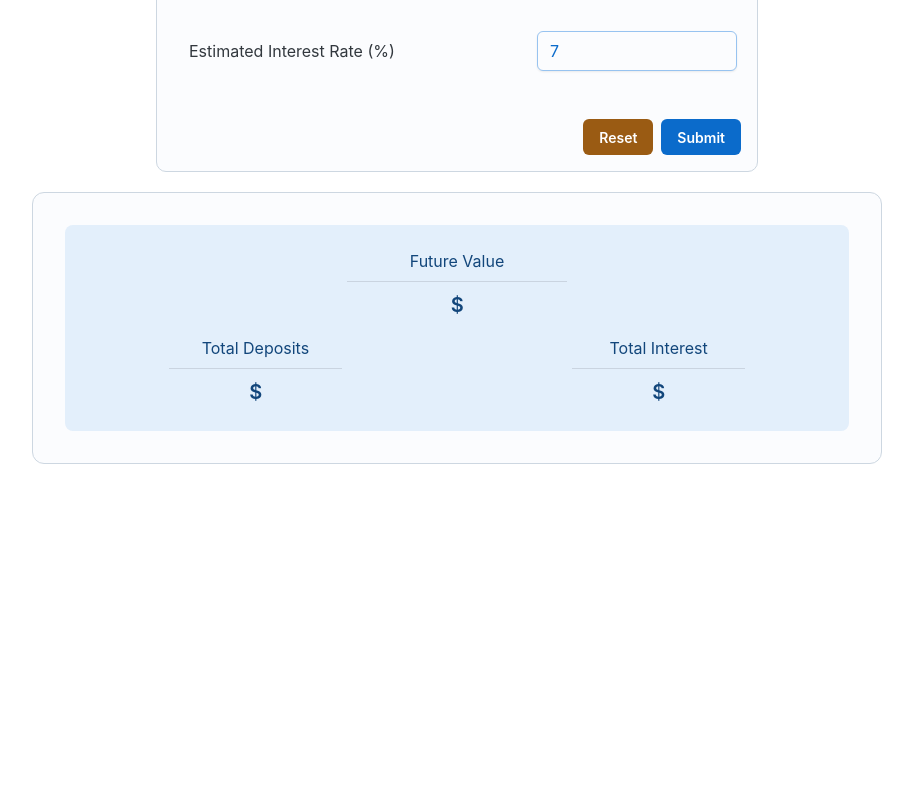
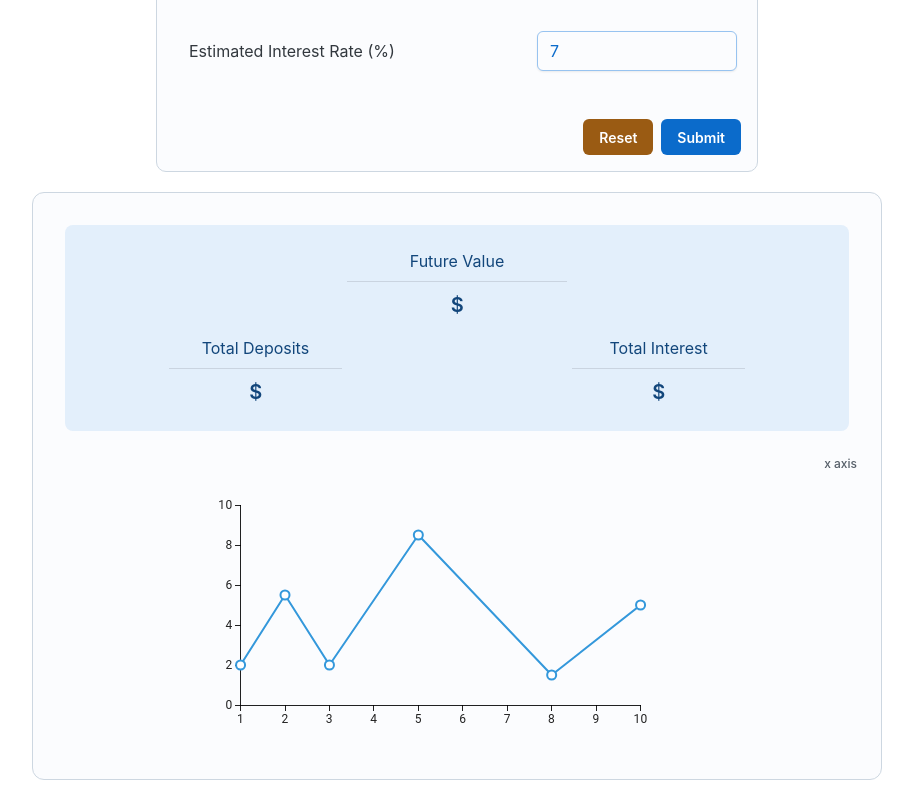
Before and after one commit to Eytan3000/compound-interest-client, a React (Create React App) app: page / in a window 1280 px wide. Shown: the part 588-1388 px from the top of the page, without its empty margins (183-1096 px from the left). Before the commit the page ends 1072 px from the top, so only its background shows below. Built offline with nearby package versions, Linux system fonts and the light colour scheme.

Commit message:
chart working

```diff
--- a/package.json
+++ b/package.json
@@ -9,6 +9,7 @@
     "@mui/joy": "^5.0.0-beta.1",
     "@mui/material": "^5.14.4",
     "@mui/styles": "^5.14.4",
+    "@mui/x-charts": "^6.0.0-alpha.7",
     "@mui/x-data-grid": "^6.11.1",
     "@testing-library/jest-dom": "^5.17.0",
     "@testing-library/react": "^13.4.0",
@@ -17,9 +18,12 @@
     "@types/node": "^16.18.40",
     "@types/react": "^18.2.20",
     "@types/react-dom": "^18.2.7",
+    "chart.js": "^4.3.3",
     "react": "^18.2.0",
+    "react-chartjs-2": "^5.2.0",
     "react-dom": "^18.2.0",
     "react-scripts": "5.0.1",
+    "react-vis": "^1.12.1",
     "typescript": "^4.9.5",
     "web-vitals": "^2.1.4"
   },
--- a/src/App.tsx
+++ b/src/App.tsx
@@ -6,6 +6,7 @@ import CompoundForm from './components/form/CompoundForm';
 import { makeStyles } from '@mui/styles';
 import { formatSums } from './utils/helpers';
 import SumsCard from './components/ui/SumsCard';
+import { createTheme } from '@mui/material';
 //-------------------------------------------------
 interface ParentProps {
   sendDataToParent: (data: {
@@ -26,6 +27,7 @@ const useStyles = makeStyles({
     margin: '20px auto', // Center the Sheet horizontally
   },
 });
+
 //-------------------------------------------------
 
 function App() {
--- a/src/components/ui/Chart.tsx
+++ b/src/components/ui/Chart.tsx
@@ -1,16 +1,29 @@
-import React from 'react'
+import * as React from 'react';
 import { LineChart } from '@mui/x-charts/LineChart';
-export default function Chart() {
+
+interface props {
+  dataX?: number[];
+  dataY?: number[];
+}
+
+export default function BasicLineChart({
+  dataX = [1, 2, 3, 5, 8, 10],
+  dataY = [2, 5.5, 2, 8.5, 1.5, 5]
+}:props) {
+
   return (
     <LineChart
-      xAxis={[{ data: [1, 2, 3, 5, 8, 10] }]}
+      xAxis={[{ data: dataX }]}
       series={[
         {
-          data: [2, 5.5, 2, 8.5, 1.5, 5],
+          data: dataY,
+          curve:'linear',
+          color: '#3498DB',
+
         },
       ]}
       width={500}
       height={300}
     />
-  )
+  );
 }
--- a/src/components/ui/SumsCard.tsx
+++ b/src/components/ui/SumsCard.tsx
@@ -1,12 +1,14 @@
 import React, { ChangeEvent, useState } from 'react';
 import { Box, Card, Divider, Sheet, Stack, Typography } from '@mui/joy';
 import { makeStyles } from '@mui/styles';
+import BasicLineChart from './Chart';
+
 //-------------------------------------------------
 
 interface Props{
-    futureValue : number | string,
-    totalDeposits : number| string,
-    totalInteres : number| string
+    futureValue : number | string;
+    totalDeposits : number| string;
+    totalInteres : number| string;
 }
 
 const useStyles = makeStyles({
@@ -84,7 +86,10 @@ export default function SumsCard({
         </Sheet>
 
     {/* Chart */}
-
+    <Box display={'flex'} justifyContent={'center'}>
+    <BasicLineChart />
+    <Typography level='body-xs'>x axis</Typography>
+    </Box>
       </Card>
   )
 }
```
Also changed, not shown: 1 other file (tests, documents, lock files or other folders).
